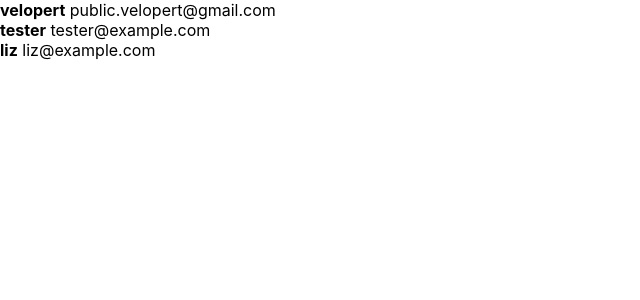
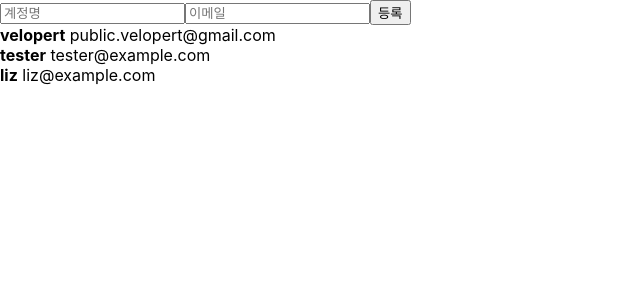
Before and after one commit to RingoKwon/React_study, a React (Create React App) app in the folder begin-react/: page / in a window 1280 px wide. Shown: the top 300 px of the page, without its empty margins (0-640 px from the left). Built offline with nearby package versions, Linux system fonts and the light colour scheme.

Commit message:
13 spread

```diff
--- a/begin-react/src/App.js
+++ b/begin-react/src/App.js
@@ -1,31 +1,70 @@
-import React, { useRef } from "react";
+import React, { useRef, useState } from "react";
 // import InputSample from "./InputSample";
 import UserList from "./UserList";
+import CreateUser from "./CreateUser";
+
 function App() {
-  const users = [
+  const [inputs, setInputs] = useState({
+    username: "",
+    email: "",
+  });
+
+  const { username, email } = inputs;
+
+  const onChange = (e) => {
+    const { name, value } = e.target;
+    setInputs({
+      ...inputs,
+      [name]: value,
+    });
+  };
+
+  const [users, setUsers] = useState([
     {
       id: 1,
-      username: 'velopert',
-      email: 'public.velopert@gmail.com'
+      username: "velopert",
+      email: "public.velopert@gmail.com",
     },
     {
       id: 2,
-      username: 'tester',
-      email: 'tester@example.com'
+      username: "tester",
+      email: "tester@example.com",
     },
     {
       id: 3,
-      username: 'liz',
-      email: 'liz@example.com'
-    }
-  ];
+      username: "liz",
+      email: "liz@example.com",
+    },
+  ]);
   const nextId = useRef(4);
 
+
   const onCreate = () => {
+    // 나중에 구현할 때 로직 추가
+    const user = {
+      id: nextId.current,
+      username,
+      email,
+    };
+    setUsers([...users, user]);
+    setInputs({
+      username: "",
+      email: "",
+    });
     nextId.current += 1;
   };
 
-  return <UserList users={users} />;
+  return (
+    <>
+      <CreateUser
+        username={username}
+        email={email}
+        onChange={onChange}
+        onCreate={onCreate}
+      />
+      <UserList users={users} />
+    </>
+  );
 }
 
 export default App;
```
